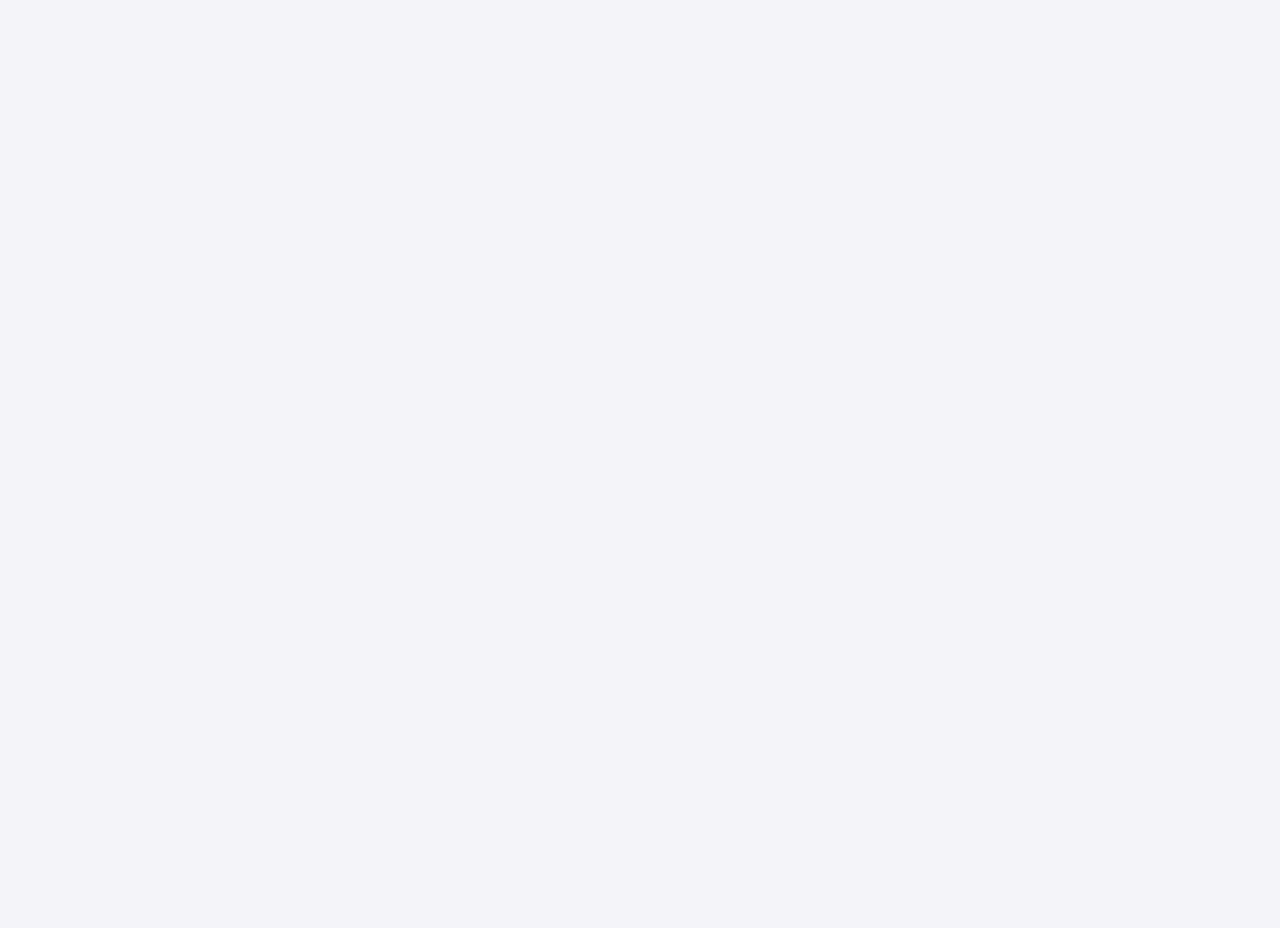
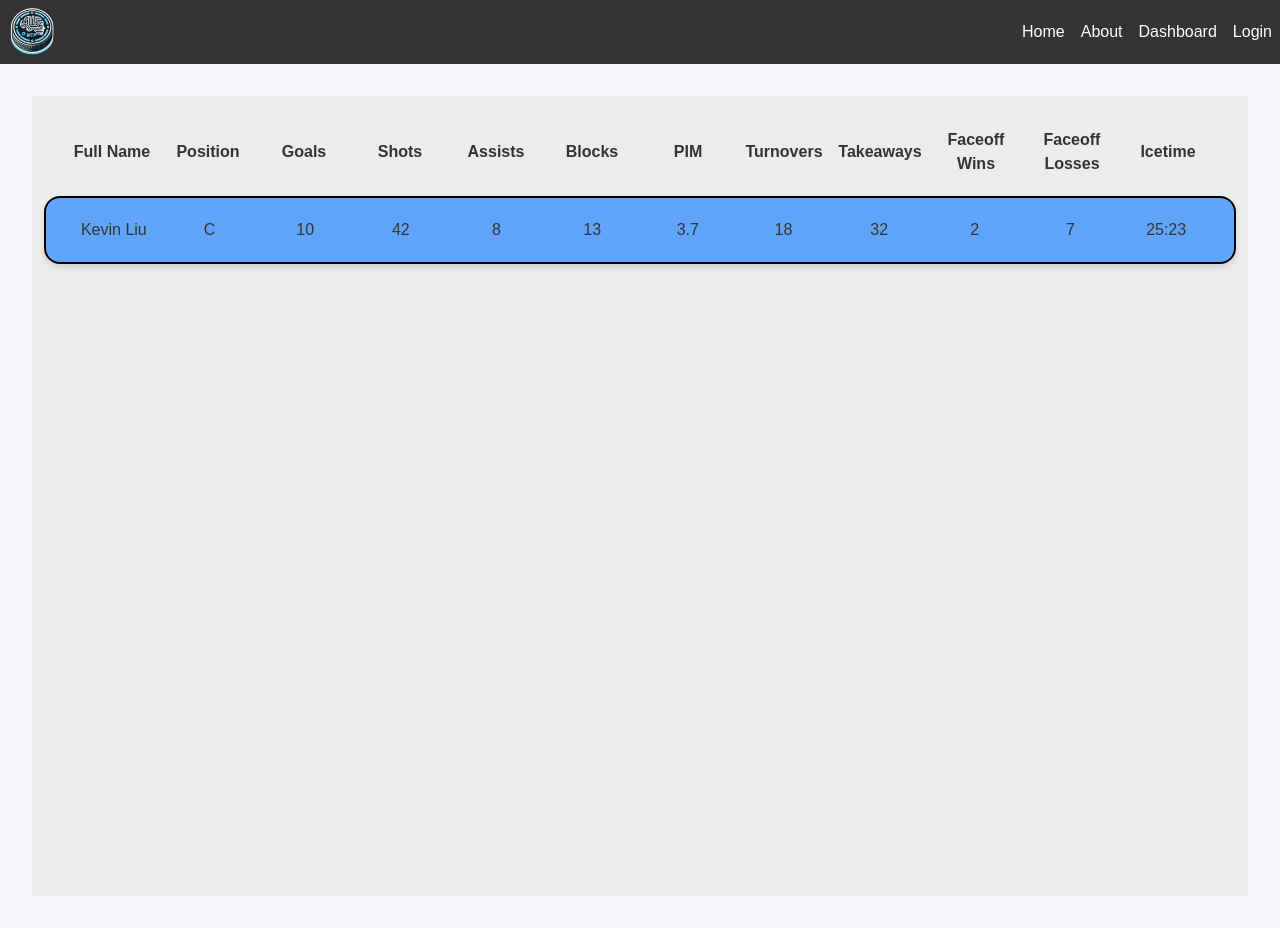
Before and after one commit to ansonruan7/What-The-Puck, a React (Create React App) app in the folder client/: page /Averages in a window 1280 px wide. Before the commit this address had no page. Before the commit the page ends 800 px from the top, so only its background shows below. Built offline with nearby package versions, Linux system fonts and the light colour scheme.

Commit message:
skeleton functionality for stat averages

```diff
--- a/client/src/App.js
+++ b/client/src/App.js
@@ -7,12 +7,15 @@ import CoachDashboard from './components/CoachDashboard.js';
 import PlayerDashboard from './components/PlayerDashboard.js';
 import { UserProvider } from './components/UserContext.js';
 import AdminDashboard from './components/AdminDashboard.js';
+import Averages from './components/Averages.js';
+import Navbar from './components/Navbar.js';
 
 
 function App() {
   return (
     <Router>
       <UserProvider>
+        <Navbar/>
         <Routes>
           <Route path="/" element={<Home/>}/>
           <Route path="/AuthUser" element={<AuthUser/>}/>
@@ -21,6 +24,7 @@ function App() {
           <Route path="/CoachDashboard" element={<CoachDashboard/>}/>
           <Route path="/AdminDashboard" element={<AdminDashboard/>}/>
           <Route path="/PlayerDashboard" element={<PlayerDashboard/>}/>
+          <Route path='/Averages' element={<Averages/>}/>
         </Routes>
       </UserProvider>
     </Router>
--- /dev/null
+++ b/client/src/components/Averages.js
@@ -0,0 +1,70 @@
+import { React, useState } from 'react'
+
+const Averages = () => {
+
+    let [data, updateData] = useState([]);
+
+    //API SETUP, SUBTRACT TURNOVERS FROM TAKEAWAYS AND FACEOFF_LOSSES FROM WINS
+    data = [
+        {
+            "home_goals" : 7,
+            "away_goals": 3,
+            "result":  "WIN",
+            "full_name": "Kevin Liu",
+            "position": "C",
+            "goals": 10,
+            "shots": 42,
+            "assists": 8,
+            "blocks": 13,
+            "pim": 3.7,
+            "turnovers": 18,
+            "takeaways": 32,
+            "faceoff_wins": 2,
+            "faceoff_losses": 7,
+            "icetime": 1523
+        }
+    ]
+
+    return (
+        <>
+        <div className='justify-center items-center m-8 p-3 bg-[#ececec] h-screen'>{/* Background */}
+            <div className='grid grid-cols-12 font-bold text-center justify-center items-center p-5'> {/* Data Holder/Labels */}
+                <p>Full Name</p>
+                <p>Position</p>
+                <p>Goals</p>
+                <p>Shots</p>
+                <p>Assists</p>
+                <p>Blocks</p>
+                <p>PIM</p>
+                <p>Turnovers</p>
+                <p>Takeaways</p>
+                <p>Faceoff Wins</p>
+                <p>Faceoff Losses</p>
+                <p>Icetime</p>
+            </div>
+                {data.map((stat, key) => { {/* Cards */}
+                    return(
+                        <>
+                            <div className='grid grid-cols-12 bg-blue-400 p-5 rounded-2xl drop-shadow-md border-2 border-solid border-black text-center'> { /* Actual Cards */}
+                                <p>{stat.full_name}</p>
+                                <p>{stat.position}</p>
+                                <p>{stat.goals}</p>
+                                <p>{stat.shots}</p>
+                                <p>{stat.assists}</p>
+                                <p>{stat.blocks}</p>
+                                <p>{stat.pim}</p>
+                                <p>{stat.turnovers}</p>
+                                <p>{stat.takeaways}</p>
+                                <p>{stat.faceoff_wins}</p>
+                                <p>{stat.faceoff_losses}</p>
+                                <p>{parseInt(stat.icetime/60) + ":" + parseInt(stat.icetime%60)}</p>
+                            </div>
+                        </>
+                    )})
+                }
+        </div>
+        </>
+    )
+}
+
+export default Averages
--- a/client/src/components/Home.css
+++ b/client/src/components/Home.css
@@ -1,4 +1,4 @@
-p {
+/* p {
     font-family: 'Roboto', sans-serif;
     font-size: 1.1rem;
     color: #444;
@@ -12,7 +12,7 @@ p {
     border-left: 4px solid #ff8a00;
     border-radius: 4px;
     box-shadow: 0 2px 5px rgba(0, 0, 0, 0.1);
-}
+} */
 
 .description {
     display: flex;
--- a/client/src/components/Layout.js
+++ b/client/src/components/Layout.js
@@ -2,7 +2,6 @@ import React from 'react';
 import { useNavigate } from 'react-router-dom';
 import './Layout.css';
 import { useUser } from './UserContext';
-import Navbar from './Navbar';
 
 function Layout({ children }) {
     const navigate = useNavigate();
@@ -15,6 +14,7 @@ function Layout({ children }) {
     const navigateCoachDashboard = () => navigate('/CoachDashboard');
     const navigatePlayerDashboard = () => navigate('/PlayerDashboard');  // Added Player Dashboard navigation
     const navigateAdminDashboard = () => navigate('/AdminDashboard');
+    const navigateAverages = () => navigate('/Averages');
 
     const { user, logoutUser } = useUser();
 
@@ -26,7 +26,6 @@ function Layout({ children }) {
 
     return (
         <>
-            <Navbar/>
             <div className="h-screen w-[80%] bg-[#fdffff] drop-shadow-2xl m-auto">
                 <h1 className='text-7xl font-orbitron font-bold text-center py-7 text-[#6bd4f8]'>
                     What The Puck?!
@@ -37,6 +36,7 @@ function Layout({ children }) {
                     <a href="#" onClick={navigateCoachDashboard}>Coach Dashboard</a>
                     <a href="#" onClick={navigatePlayerDashboard}>Player Dashboard</a> {/* Added Player Dashboard link */}
                     <a href="#" onClick={navigateAdminDashboard}>Admin Dashboard</a>
+                    <a href='#' onClick={navigateAverages}>Averages</a>
                 </div>
 
                 {!user && (
```
